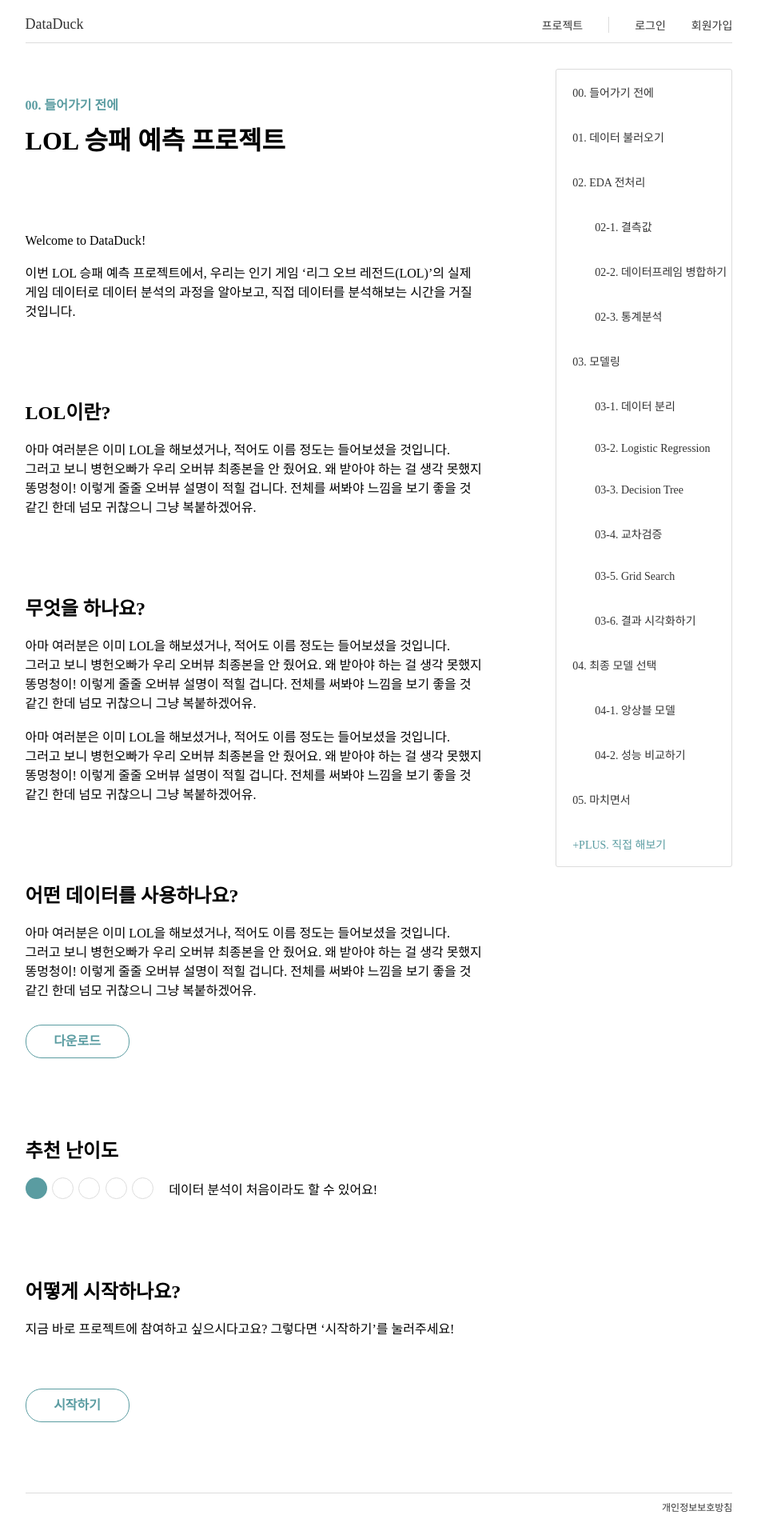
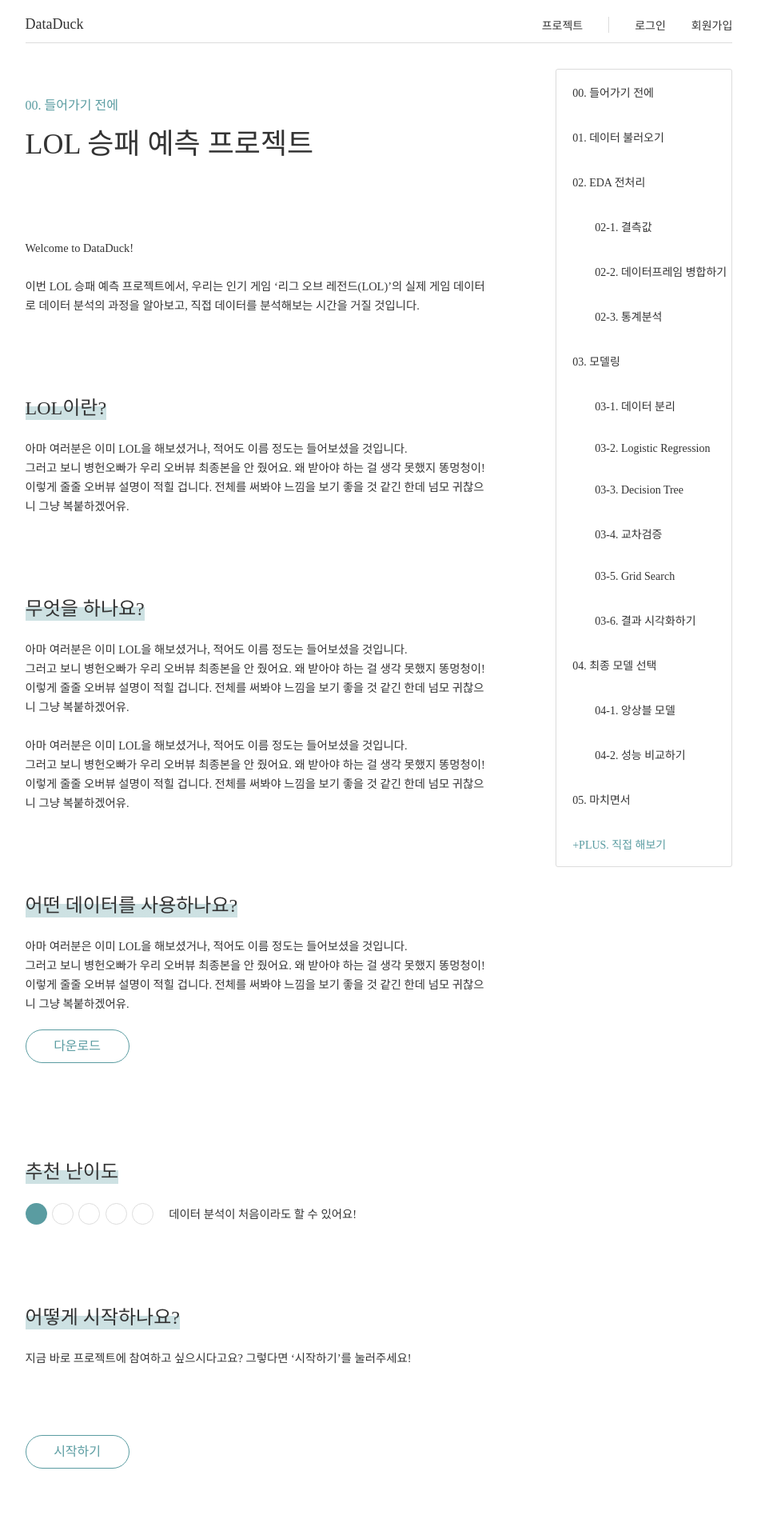
Before and after one commit to Soohyun-CHOI/DDFront, a Next.js app: page /overview in a window 1280 px wide. Shown: the top 1914 px of the page at 80% size, without its empty margins (166-1113 px from the left). Built offline with nearby package versions, Linux system fonts and the light colour scheme; a web font is replaced by a local one.

Commit message:
overview style 완성

```diff
--- a/pages/styles/overview.module.scss
+++ b/pages/styles/overview.module.scss
@@ -1,39 +1,30 @@
-.overview_left {
-  width: 70%;
+@import "styles/globals";
+
+@mixin overview_btn {
+  @include button-blue;
+  width: 8rem;
+  height: 2.5rem;
+  line-height: 2.5rem;
+  margin: 1.25rem 0;
+  font-family: $font-bold;
+  font-size: 1rem;
 }
 
 .download_btnWrap {
+  display: inline-block;
   text-decoration: none;
-  margin-top: 2rem;
-  display: inline-block;
 }
 
 .download_btn {
-  text-align: center;
-  line-height: 2.5rem;
-  width: 8rem;
-  height: 2.5rem;
-  color: #5a9ca1;
-  border: 1px solid #5a9ca1;
-  border-radius: 20px;
-  font-weight: bold;
-  font-size: 1rem;
+  @include overview_btn;
 }
 
 .start_btnWrap {
+  display: inline-block;
   text-decoration: none;
   margin-top: 4rem;
-  display: inline-block;
 }
 
 .start_btn {
-  text-align: center;
-  line-height: 2.5rem;
-  width: 8rem;
-  height: 2.5rem;
-  color: #5a9ca1;
-  border: 1px solid #5a9ca1;
-  border-radius: 20px;
-  font-weight: bold;
-  font-size: 1rem;
+  @include overview_btn;
 }
--- a/styles/Banner.module.scss
+++ b/styles/Banner.module.scss
@@ -43,7 +43,6 @@
   @include button-blue;
   width: 12.5rem;
   padding: 0.75rem 0;
-  text-align: center;
 
   font-family: $font-bold;
   font-size: 1.125rem;
--- a/styles/Content.module.scss
+++ b/styles/Content.module.scss
@@ -1,10 +1,16 @@
+@import "globals";
+
 .content_wrap {
   margin-top: 6rem;
 }
 
 .content_title {
+  @include highlight;
+  display: inline-block;
+  margin-bottom: 1.5rem;
+  font-family: $font-bold;
   font-size: 1.5rem;
-  font-weight: bold;
+  color: $color-black;
 }
 
 .content_imageWrap {
@@ -21,6 +27,9 @@
 }
 
 .content_detail {
+  line-height: 1.5rem;
+  font-family: $font-light;
+  font-size: 0.9rem;
+  color: $color-black;
   white-space: pre-wrap;
-  display: inline-block;
 }
--- a/styles/Title.module.scss
+++ b/styles/Title.module.scss
@@ -1,17 +1,25 @@
+@import "globals";
+
 .title_wrap {
   margin: 2rem 0 6rem;
 }
 
 .sub_title {
-  color: #5a9ca1;
-  font-weight: bold;
+  font-family: $font-regular;
+  font-size: 1rem;
+  color: $color-blue;
 }
 
 .main_title {
-  padding-top: 0.5rem;
-  font-size: 2rem;
-  font-weight: bold;
+  margin-top: 0.5rem;
+  font-family: $font-bold;
+  font-size: 2.25rem;
+  color: $color-black;
 }
 
 .introduction {
+  line-height: 1.5rem;
+  font-family: $font-light;
+  font-size: 0.9rem;
+  color: $color-black;
 }
--- a/styles/globals.scss
+++ b/styles/globals.scss
@@ -50,6 +50,7 @@
   border: 1px solid;
   border-radius: 100px;
   background: white;
+  text-align: center;
   font-family: $font-bold;
 }
 
```
